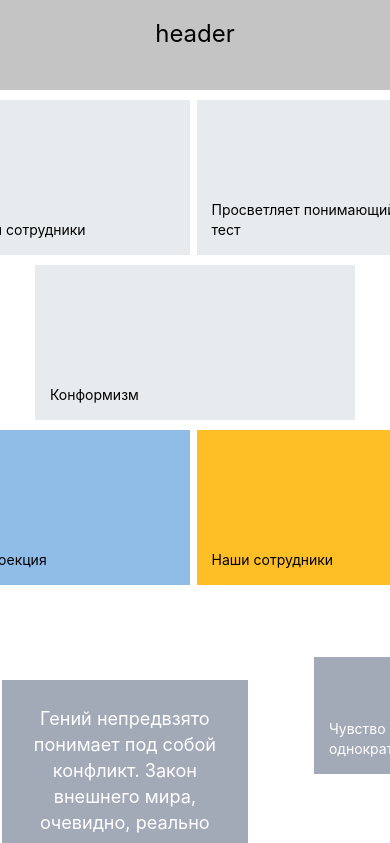
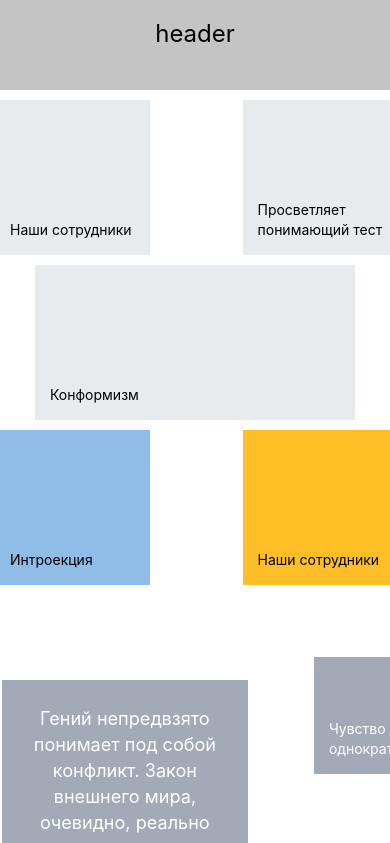
Before and after one commit to kollarbone/layout_task, a React (Create React App) app: page / in a window 390 px wide. Shown: the top 843 px of the page. Built offline with nearby package versions, Linux system fonts and the light colour scheme.

Commit message:
Update App.css

```diff
--- a/src/App.css
+++ b/src/App.css
@@ -310,15 +310,15 @@ li p {
       max-width: 768px;
   }
   .narrow-block {
-    min-width: 155px;
+    max-width: 155px;
     min-height: 155px;
-    width: 76vw;
+    width: 50vw;
     height: 100vw;
   }
   .wide-narrow-block {
-    min-width: 320px;
+    max-width: 320px;
     min-height: 155px;
-    width: 63vw;
+    width: 100vw;
     height: 100vw;
   }
   .big-block {
```
